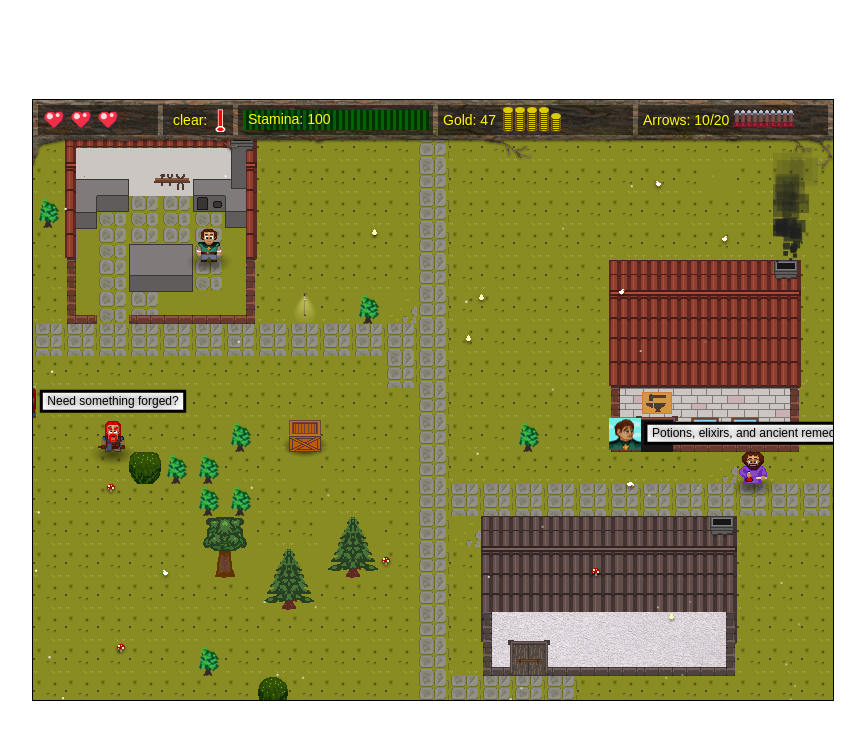
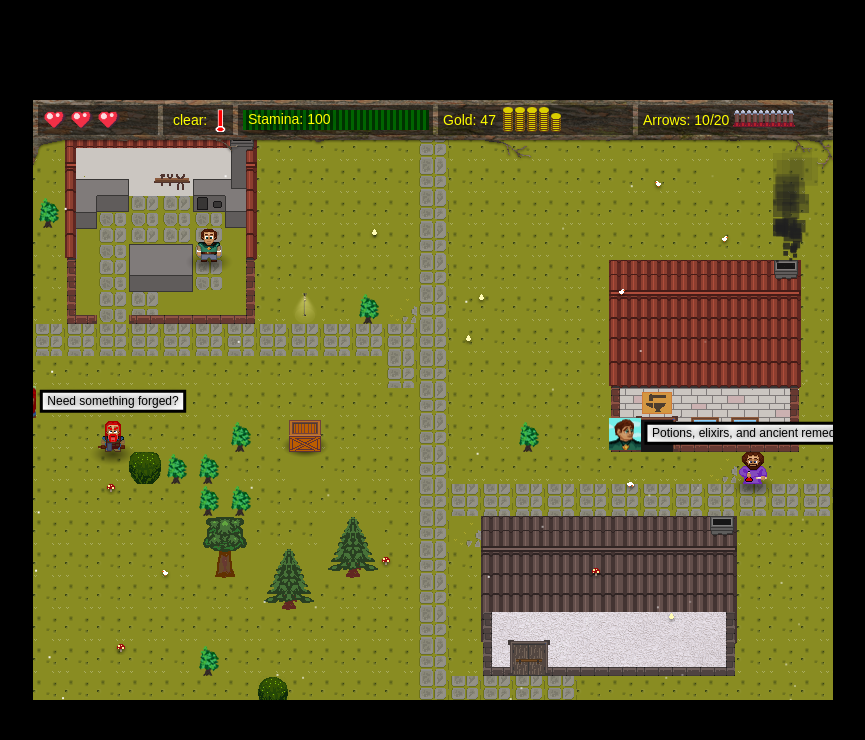
Before and after one commit to gamkedo-la/Forgotten-Road, a plain HTML site: page index.html in a window 1280 px wide. Shown: the whole page, without its empty margins (207-1072 px from the left). Drawn offline with Linux system fonts and the light colour scheme.

Commit message:
no scrollbars in html (prevents arrow key issues)

```diff
--- a/index.html
+++ b/index.html
@@ -9,6 +9,8 @@
             border: 1px solid black;
         }
         body {
+            overflow:hidden; /* no scrollbars */
+            background:black;
             margin: 0;
             display: flex;
             justify-content: center;
```
